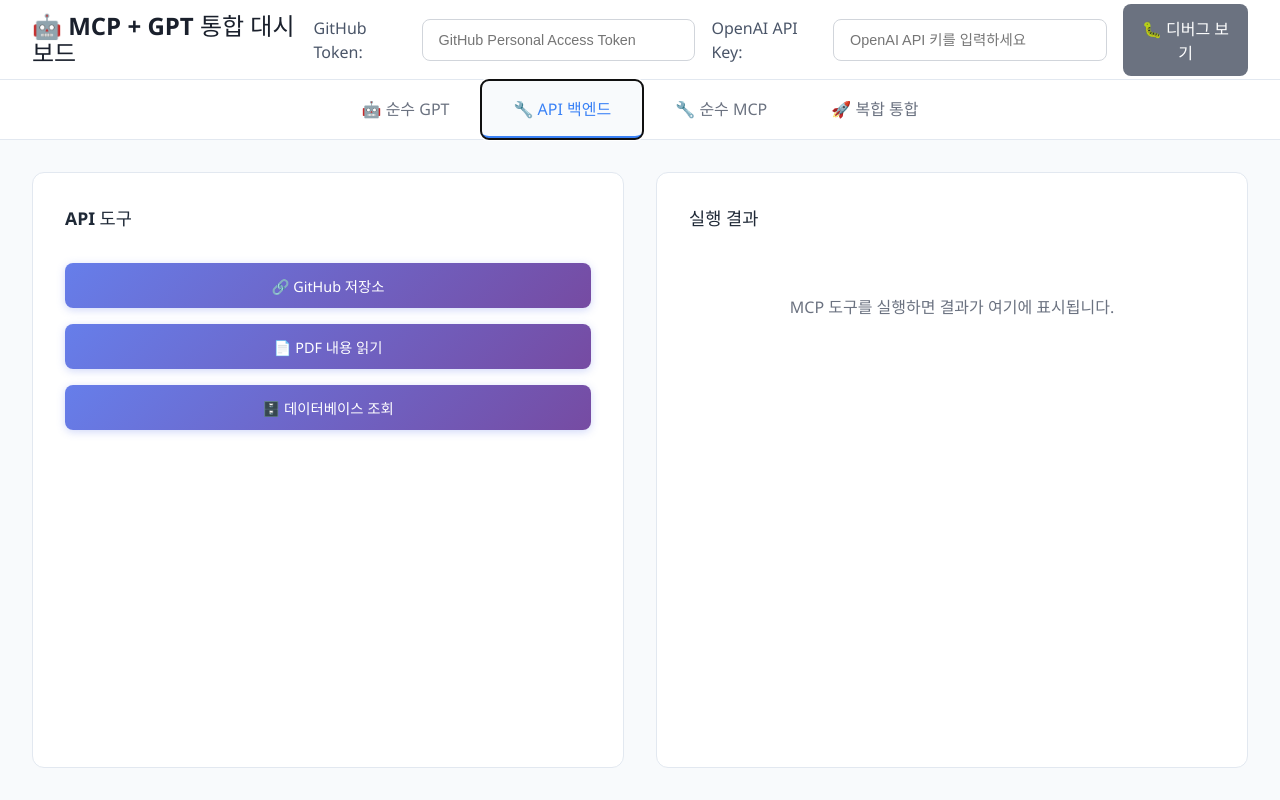
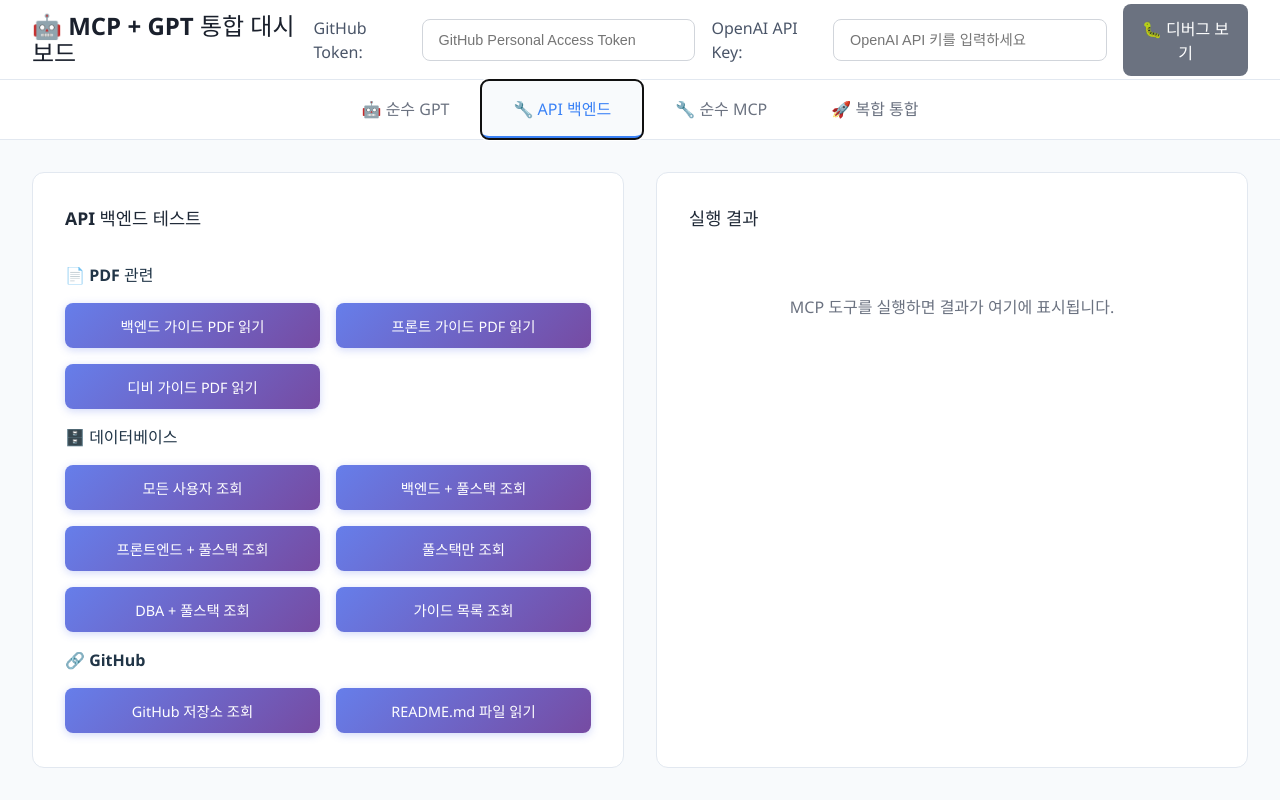
Before and after one commit to hli-yohan-lee/dev-mcp, a React (Vite) app in the folder frontend/: page / in a window 1280 px wide. Both pictures are taken after a click on the button "🔧 API 백엔드". Built offline with nearby package versions, Linux system fonts and the light colour scheme.

Commit message:
수정: 백엔드 필터링 로직 수정 및 API 백엔드 화면 테스트 버튼 확장

```diff
--- a/frontend/src/App.tsx
+++ b/frontend/src/App.tsx
@@ -747,10 +747,10 @@
 - GitHub: repository는 "hli-yohan-lee/dev-guide", username은 "hli-yohan-lee", password는 GitHub 토큰
 
 데이터베이스 필터링 규칙:
-- "backend" 파라미터: role이 "backend"인 사용자만 조회
-- "frontend" 파라미터: role이 "frontend"인 사용자만 조회
+- "backend" 파라미터: role이 "backend"인 사용자 + 풀스택 개발자 조회
+- "frontend" 파라미터: role이 "frontend"인 사용자 + 풀스택 개발자 조회
 - "fullstack" 파라미터: role이 "fullstack"인 사용자만 조회
-- "database" 파라미터: role이 "database"인 사용자만 조회
+- "database" 파라미터: role이 "database"인 사용자 + 풀스택 개발자 조회
 
 계획 형식:
 [
@@ -1178,24 +1178,45 @@
           <div className="tab-content">
             <div className="mcp-backend-section">
               <div className="backend-tools">
-                <h3>API 도구</h3>
-                <button
-                  onClick={() => testAPIBackend("github", {
-                    repository: "hli-yohan-lee/dev-guide",
-                    username: "hli-yohan-lee",
-                    password: "test"
-                  })}
-                  className="mcp-tool-button"
-                >
-                  🔗 GitHub 저장소
-                </button>
+                <h3>API 백엔드 테스트</h3>
+
+                <h4>📄 PDF 관련</h4>
+                <div className="tool-buttons">
                   <button
                     onClick={() => testAPIBackend("pdf", {
                       filename: "백엔드_가이드.pdf"
                     })}
                     className="mcp-tool-button"
                   >
-                  📄 PDF 내용 읽기
+                    백엔드 가이드 PDF 읽기
+                  </button>
+                  <button
+                    onClick={() => testAPIBackend("pdf", {
+                      filename: "프론트_가이드.pdf"
+                    })}
+                    className="mcp-tool-button"
+                  >
+                    프론트 가이드 PDF 읽기
+                  </button>
+                  <button
+                    onClick={() => testAPIBackend("pdf", {
+                      filename: "디비_가이드.pdf"
+                    })}
+                    className="mcp-tool-button"
+                  >
+                    디비 가이드 PDF 읽기
+                  </button>
+                </div>
+
+                <h4>🗄️ 데이터베이스</h4>
+                <div className="tool-buttons">
+                  <button
+                    onClick={() => testAPIBackend("database", {
+                      table: "users"
+                    })}
+                    className="mcp-tool-button"
+                  >
+                    모든 사용자 조회
                   </button>
                   <button
                     onClick={() => testAPIBackend("database", {
@@ -1204,8 +1225,69 @@
                     })}
                     className="mcp-tool-button"
                   >
-                  🗄️ 데이터베이스 조회
-                </button>
+                    백엔드 + 풀스택 조회
+                  </button>
+                  <button
+                    onClick={() => testAPIBackend("database", {
+                      table: "users",
+                      filters: { role: "frontend" }
+                    })}
+                    className="mcp-tool-button"
+                  >
+                    프론트엔드 + 풀스택 조회
+                  </button>
+                  <button
+                    onClick={() => testAPIBackend("database", {
+                      table: "users",
+                      filters: { role: "fullstack" }
+                    })}
+                    className="mcp-tool-button"
+                  >
+                    풀스택만 조회
+                  </button>
+                  <button
+                    onClick={() => testAPIBackend("database", {
+                      table: "users",
+                      filters: { role: "database" }
+                    })}
+                    className="mcp-tool-button"
+                  >
+                    DBA + 풀스택 조회
+                  </button>
+                  <button
+                    onClick={() => testAPIBackend("database", {
+                      table: "guides"
+                    })}
+                    className="mcp-tool-button"
+                  >
+                    가이드 목록 조회
+                  </button>
+                </div>
+
+                <h4>🔗 GitHub</h4>
+                <div className="tool-buttons">
+                  <button
+                    onClick={() => testAPIBackend("github", {
+                      repository: "hli-yohan-lee/dev-guide",
+                      username: "hli-yohan-lee",
+                      password: githubToken
+                    })}
+                    className="mcp-tool-button"
+                  >
+                    GitHub 저장소 조회
+                  </button>
+                  <button
+                    onClick={() => testAPIBackend("github", {
+                      repository: "hli-yohan-lee/dev-guide",
+                      username: "hli-yohan-lee",
+                      password: githubToken,
+                      file_path: "README.md"
+                    })}
+                    className="mcp-tool-button"
+                  >
+                    README.md 파일 읽기
+                  </button>
+                </div>
               </div>
 
               <div className="mcp-calls-section">
@@ -1287,7 +1369,7 @@
                     })}
                     className="mcp-tool-button"
                   >
-                    백엔드 개발자만 조회
+                    백엔드 + 풀스택 조회
                   </button>
                   <button
                     onClick={() => invokePureMCP("database", {
@@ -1296,7 +1378,7 @@
                     })}
                     className="mcp-tool-button"
                   >
-                    프론트엔드 개발자만 조회
+                    프론트엔드 + 풀스택 조회
                   </button>
                   <button
                     onClick={() => invokePureMCP("database", {
@@ -1305,7 +1387,7 @@
                     })}
                     className="mcp-tool-button"
                   >
-                    풀스택 개발자만 조회
+                    풀스택만 조회
                   </button>
                   <button
                     onClick={() => invokePureMCP("database", {
@@ -1314,7 +1396,7 @@
                     })}
                     className="mcp-tool-button"
                   >
-                    DBA만 조회
+                    DBA + 풀스택 조회
                   </button>
                 </div>
 
```
Also changed, not shown: 1 other file (tests, documents, lock files or other folders). Lines whose indentation alone changed are shown as unchanged.
